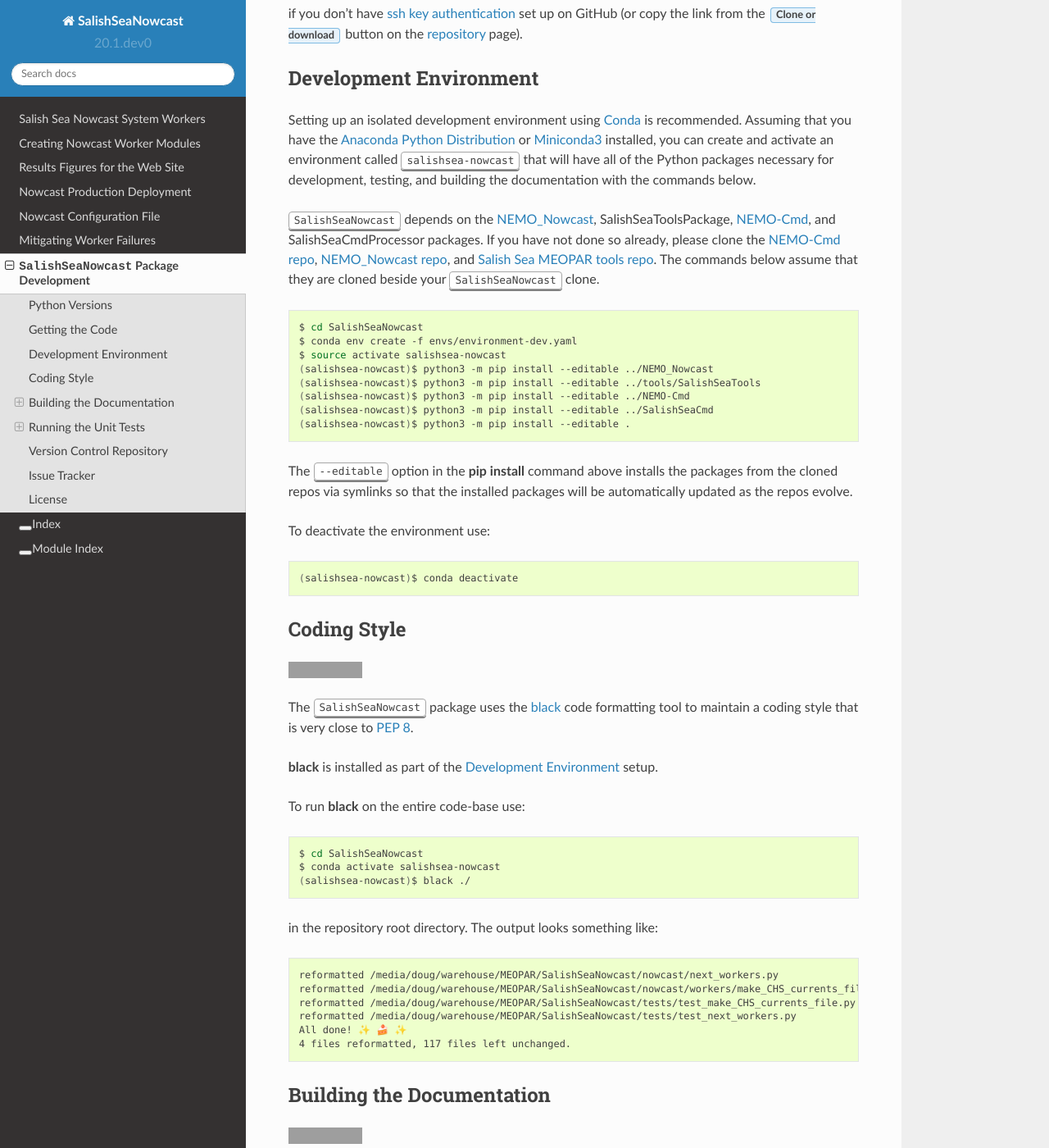
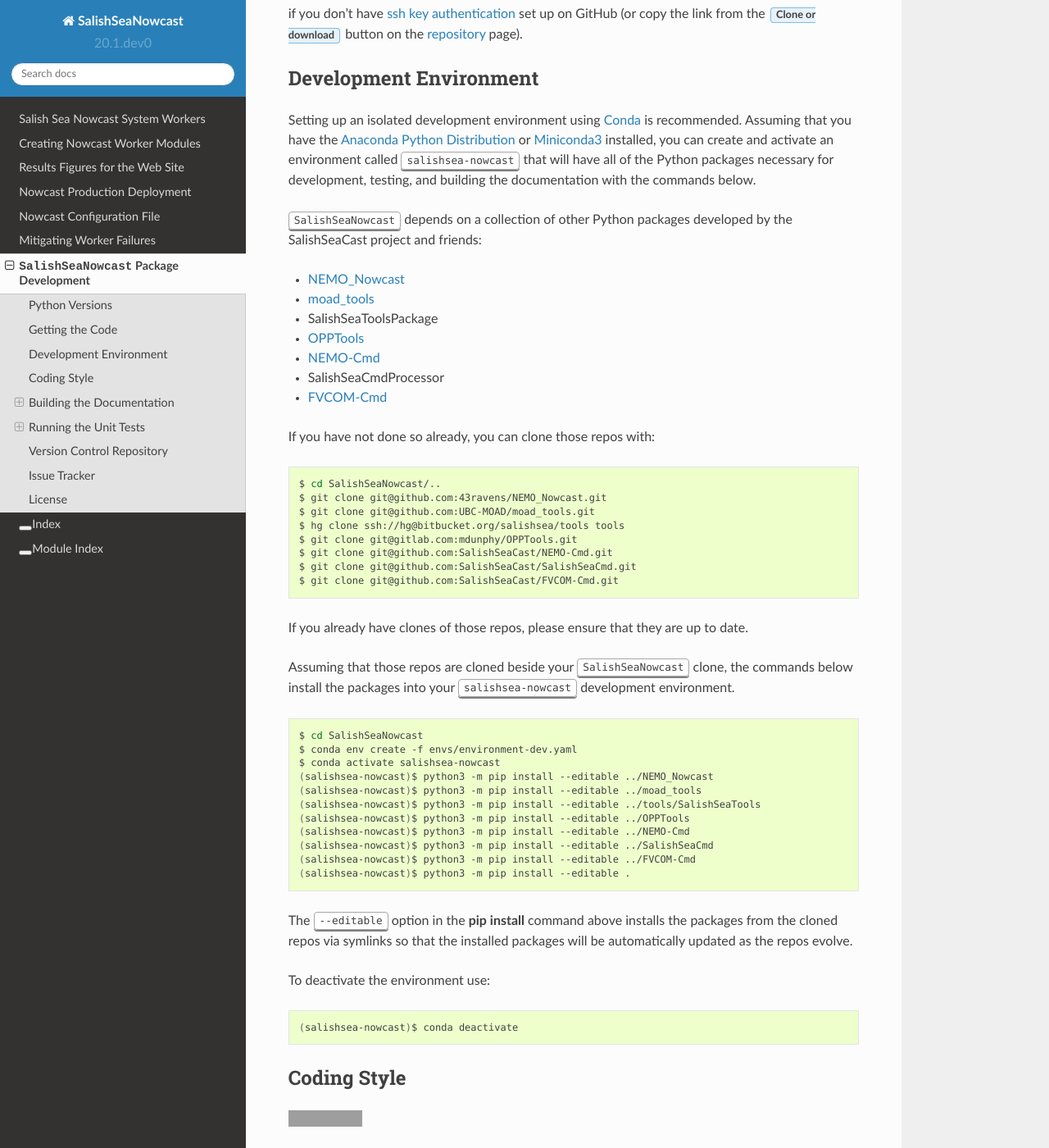
Before and after one commit to SalishSeaCast/SalishSeaNowcast, a Sphinx documentation site: the page built from docs/pkg_development.rst, in a window 1280 px wide and 1400 px high, scrolled down 914 px. Shown: the whole window at 82% size. Built offline with Sphinx 7.4.7 and the Read the Docs theme 2.0.0, drawn with Linux system fonts in a browser that asks for light colours; grey boxes are pictures that could not be loaded.

Commit message:
Chg to install FVCOM-Cmd repo from GitHub
re: migration from Mercurial on Bitbucket to Git on GitHub

```diff
--- a/docs/deployment/arbutus_cloud.rst
+++ b/docs/deployment/arbutus_cloud.rst
@@ -636,6 +635,7 @@
     $ git clone git@github.com:SalishSeaCast/tracers.git
     $ git clone git@gitlab.com:mdunphy/FVCOM41.git
     $ git clone git@gitlab.com:mdunphy/FVCOM-VHFR-config.git
+    $ git clone git@github.com:SalishSeaCast/FVCOM-Cmd.git
     $ git clone git@gitlab.com:mdunphy/OPPTools.git
     $ git clone git@github.com:SalishSeaCast/XIOS-ARCH.git
 
--- a/docs/pkg_development.rst
+++ b/docs/pkg_development.rst
@@ -116,30 +116,53 @@
 .. _Anaconda Python Distribution: https://www.anaconda.com/download/
 .. _Miniconda3: https://conda.io/docs/install/quick.html
 
-:kbd:`SalishSeaNowcast` depends on the `NEMO_Nowcast`_,
-:ref:`SalishSeaToolsPackage`,
-`NEMO-Cmd`_,
-and :ref:`SalishSeaCmdProcessor` packages.
+:kbd:`SalishSeaNowcast` depends on a collection of other Python packages developed by the SalishSeaCast project and friends:
+
+* `NEMO_Nowcast`_
+* `moad_tools`_
+* :ref:`SalishSeaToolsPackage`
+* `OPPTools`_
+* `NEMO-Cmd`_
+* :ref:`SalishSeaCmdProcessor`
+* `FVCOM-Cmd`_
+
+.. _moad_tools: https://ubc-moad-tools.readthedocs.io/en/latest/index.html
+.. _OPPTools: https://gitlab.com/mdunphy/OPPTools
+.. _NEMO-Cmd: https://nemo-cmd.readthedocs.io/en/latest/
+.. _FVCOM-Cmd: https://github.com/SalishSeaCast/FVCOM-Cmd
+
 If you have not done so already,
-please clone the `NEMO-Cmd repo`_,
-`NEMO_Nowcast repo`_,
-and `Salish Sea MEOPAR tools repo`_.
-The commands below assume that they are cloned beside your :kbd:`SalishSeaNowcast` clone.
+you can clone those repos with:
 
-.. _NEMO-Cmd: https://nemo-cmd.readthedocs.io/en/latest/
-.. _NEMO-Cmd repo: https://github.com/SalishSeaCast/NEMO-Cmd
-.. _NEMO_Nowcast repo: https://bitbucket.org/43ravens/nemo_nowcast
-.. _Salish Sea MEOPAR tools repo: https://bitbucket.org/salishsea/tools
+.. code-block:: bash
+
+    $ cd SalishSeaNowcast/..
+    $ git clone git@github.com:43ravens/NEMO_Nowcast.git
+    $ git clone git@github.com:UBC-MOAD/moad_tools.git
+    $ hg clone ssh://hg@bitbucket.org/salishsea/tools tools
+    $ git clone git@gitlab.com:mdunphy/OPPTools.git
+    $ git clone git@github.com:SalishSeaCast/NEMO-Cmd.git
+    $ git clone git@github.com:SalishSeaCast/SalishSeaCmd.git
+    $ git clone git@github.com:SalishSeaCast/FVCOM-Cmd.git
+
+If you already have clones of those repos,
+please ensure that they are up to date.
+
+Assuming that those repos are cloned beside your :kbd:`SalishSeaNowcast` clone,
+the commands below install the packages into your :kbd:`salishsea-nowcast` development environment.
 
 .. code-block:: bash
 
     $ cd SalishSeaNowcast
     $ conda env create -f envs/environment-dev.yaml
-    $ source activate salishsea-nowcast
+    $ conda activate salishsea-nowcast
     (salishsea-nowcast)$ python3 -m pip install --editable ../NEMO_Nowcast
+    (salishsea-nowcast)$ python3 -m pip install --editable ../moad_tools
     (salishsea-nowcast)$ python3 -m pip install --editable ../tools/SalishSeaTools
+    (salishsea-nowcast)$ python3 -m pip install --editable ../OPPTools
     (salishsea-nowcast)$ python3 -m pip install --editable ../NEMO-Cmd
     (salishsea-nowcast)$ python3 -m pip install --editable ../SalishSeaCmd
+    (salishsea-nowcast)$ python3 -m pip install --editable ../FVCOM-Cmd
     (salishsea-nowcast)$ python3 -m pip install --editable .
 
 The :kbd:`--editable` option in the :command:`pip install` command above installs the packages from the cloned repos via symlinks so that the installed packages will be automatically updated as the repos evolve.
```
Also changed, not shown: other parts of docs/deployment/arbutus_cloud.rst (+0 -1 lines), 1 other file.
